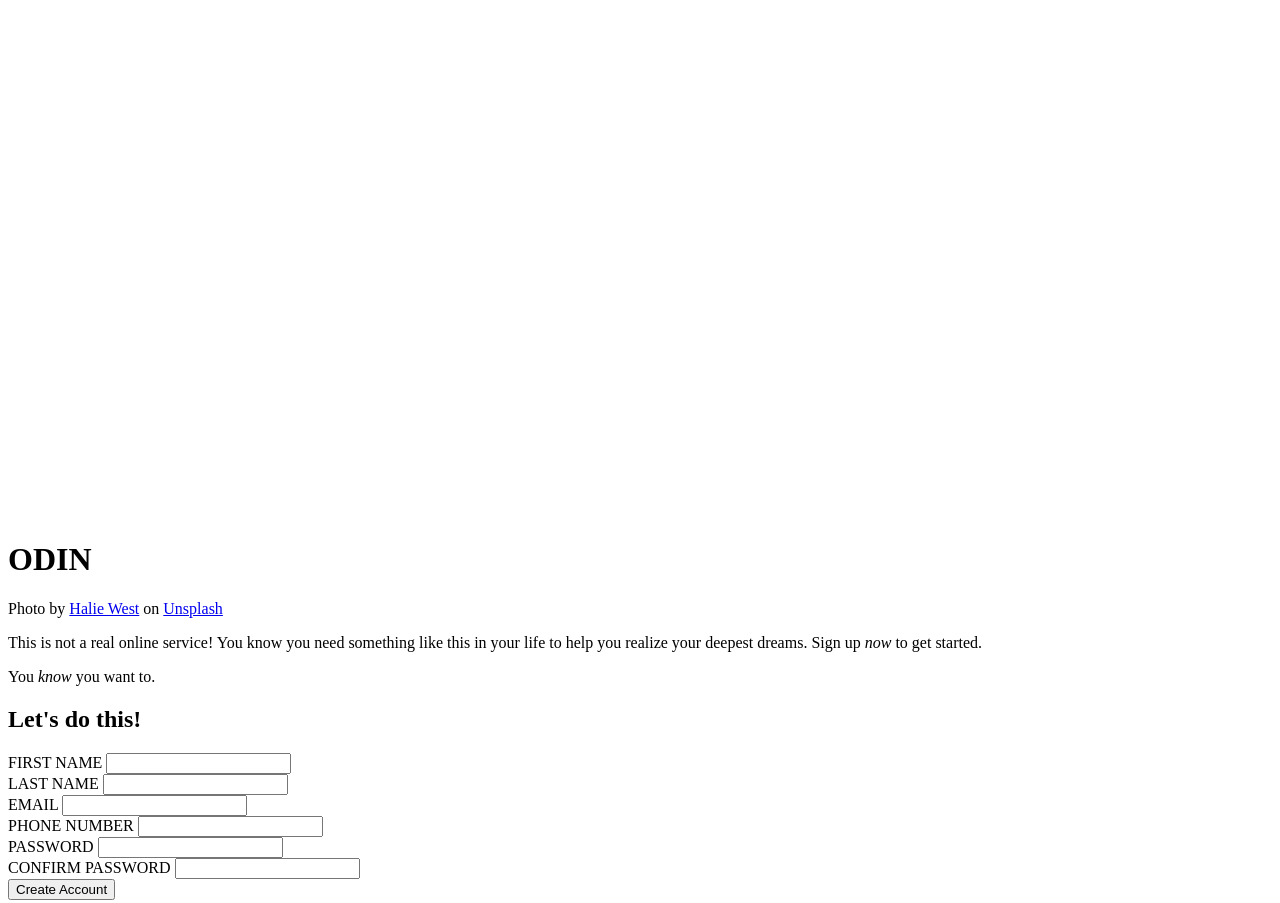
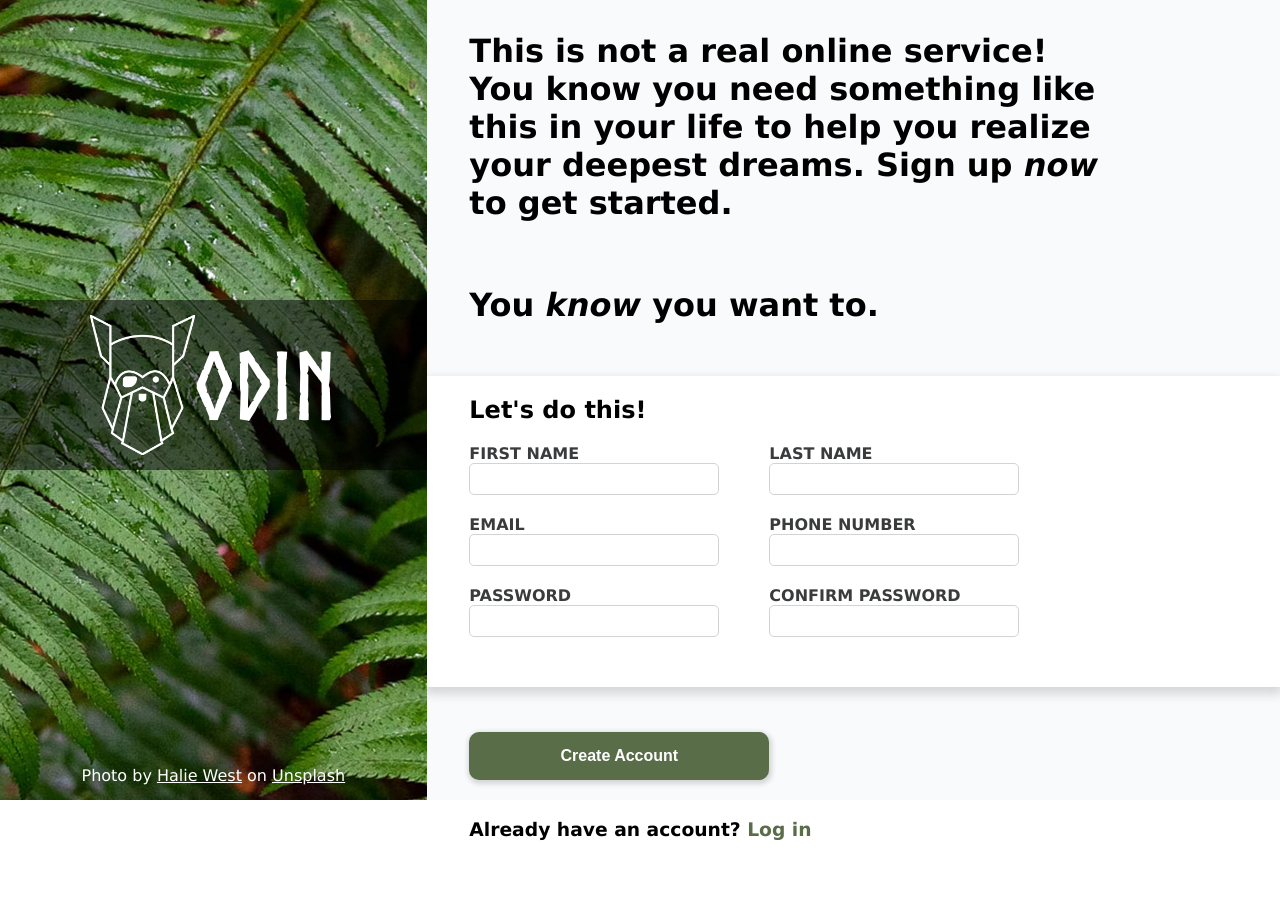
Before and after one commit to zsunnyz/sign-up-form, a plain HTML site: page index.html in a window 1280 px wide. Shown: the top 903 px of the page. After the commit the page ends 858 px from the top, so only its background shows below. Drawn offline with Linux system fonts and the light colour scheme.

```diff
--- a/index.html
+++ b/index.html
@@ -6,6 +6,14 @@
     <meta name="viewport" content="width=device-width, initial-scale=1.0">
     <link rel="stylesheet" href="./style.css">
     <script src="./signup.js" defer></script>
+
+    <style>
+    @font-face {
+        font-family: "norseBold";
+        src: url(Norse-Bold.otf);
+    }
+    </style>
+
     <title>Sign Up</title>
 </head>
 <body>
@@ -23,6 +31,7 @@
         </div>
         <div id="sign-up">
             <h2> Let's do this!</h2>
+            <div id="inputs">
                 <div class="input">
                     <label for="first_name">FIRST NAME</label>
                     <input type="text" id="first_name" name="first_name">
@@ -45,7 +54,8 @@
                 </div>
                 <div class="input">
                     <label for="confirm_password">CONFIRM PASSWORD</label>
-                <input type="password" id="confirm_password" name="confirm-password">
+                    <input type="password" id="confirm-password" name="confirm-password">
+                </div>
             </div>
         </div>
         <div id="bottom">
--- a/signup.js
+++ b/signup.js
@@ -0,0 +1,10 @@
+const passwordInput = document.getElementById("password");
+const confirmPasswordInput = document.getElementById("confirm-password");
+
+confirmPasswordInput.addEventListener('input', (e)=>{
+    if (passwordInput.value != "" &&  e.target.value != passwordInput.value){
+        passwordInput.style.outline = "1px solid red";
+        confirmPasswordInput.style.outline = "1px solid red";
+
+    }
+})
--- a/style.css
+++ b/style.css
@@ -0,0 +1,170 @@
+@font-face {
+    font-family: "norseBold";
+    src: url(Norse-Bold.otf);
+}
+
+body {
+    font-family:'Lucida Sans', 'Lucida Sans Regular', 'Lucida Grande', 'Lucida Sans Unicode', Geneva, Verdana, sans-serif;
+    height: 100vh;
+    margin: 0;
+    display: flex;
+}
+
+#side-screen {
+    box-sizing: border-box;
+    position: relative;
+    display: flex;
+    flex-direction: column;
+    background-image: url("./background.avif");
+    background-position: center;
+    flex: 1 1 0;
+}
+
+.logo-text {
+    display: flex;
+    justify-content: center;
+    align-items: center;
+
+    padding: 15px 0 15px 0;
+    margin-top: 300px;
+    background-color: rgba(0, 0, 0, 50%);
+}
+
+.logo-text img{
+    height: 140px;
+}
+
+h1 {
+    font-family: "norseBold";
+    color: white;
+    font-size: 70pt;
+
+    margin: 0;
+}
+
+.caption {
+    align-self: center;
+    color: white;
+    text-align: center;
+    position: absolute;
+    bottom: 15px;
+}
+
+.caption a:active, .caption a:link, .caption a:visited {
+    color: white;
+}
+
+#main-screen{
+    flex: 2 1 0;
+    display: flex;
+    flex-direction: column;
+    box-sizing: border-box;
+
+    gap: 20px;
+    background-color: #f9fafb;
+}
+
+#hero, #sign-up, #bottom {
+    padding: 0 20% 0 5%;
+}
+
+#hero {
+    flex: 1 1 100px;
+    display: flex;
+    flex-direction: column;
+
+    justify-content: flex-end;
+}
+
+#hero p {
+    font-size: 24pt;
+    font-weight: bolder;
+}
+
+#sign-up {
+    flex: 0 0 0;
+    background-color: white;
+
+    box-shadow: 0 5px 10px 2px rgba(0, 0, 0, 15%);
+
+    height: fit-content;
+    padding-bottom: 50px;
+}
+
+#inputs {
+    display: flex;
+    flex-wrap: wrap;
+    row-gap: 20px;
+    column-gap: 50px;
+}
+
+#bottom {
+    flex: 1 1 0;
+}
+
+.input {
+    display: flex;
+    flex-direction: column;
+
+    width: max(35%, 250px);
+}
+
+.input input{
+    font-size: 24px;
+    border: 1px solid lightgrey;
+
+    border-radius: 5px;
+    -webkit-border-radius: 5px;
+    -moz-border-radius: 5px;
+    -ms-border-radius: 5px;
+    -o-border-radius: 5px;
+}
+
+.input input:focus {
+    outline: 1px solid blue;
+    box-shadow: 1px 2px 4px 2px rgba(0, 0, 0, 15%);
+}
+
+#password:invalid, #confirm-password:invalid {
+    outline: 1px solid red;
+}
+
+label {
+    font-weight: bold;
+    color: #3a3b3c;
+}
+
+#bottom {
+    display: flex;
+    flex-direction: column;
+    padding-top: 25px;
+    gap:20px;
+}
+
+#bottom button {
+    box-sizing: border-box;
+    color: white;
+    font-weight: bold;
+    font-size: 16px;
+    padding: 15px 50px;
+    background-color: #596D48;
+    width: 300px;
+
+    cursor: pointer;
+    box-shadow: 1px 2px 5px 2px rgba(0, 0, 0, 15%);
+
+    border: 0px;
+    border-radius: 10px;
+    -webkit-border-radius: 10px;
+    -moz-border-radius: 10px;
+    -ms-border-radius: 10px;
+    -o-border-radius: 10px;
+}
+
+a {
+    cursor: pointer;
+}
+
+h3 a {
+    color: #596D48;
+}
```
Lines whose indentation alone changed are shown as unchanged.
